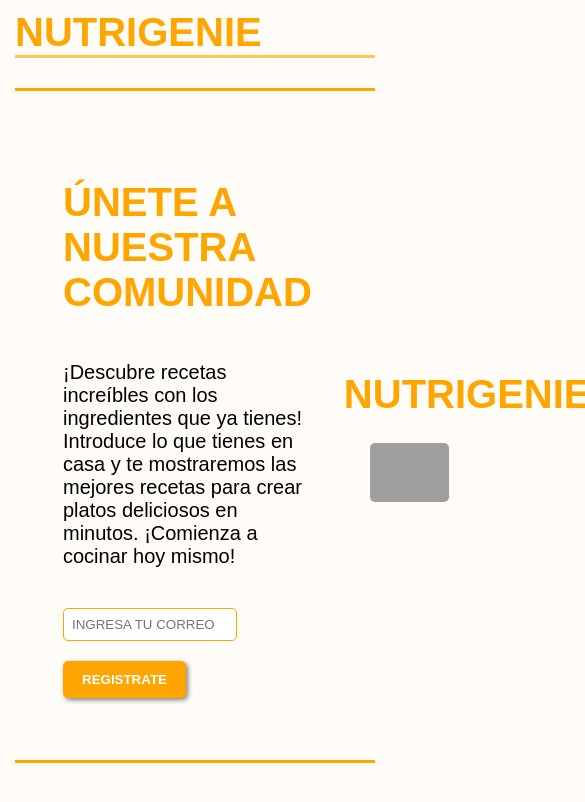
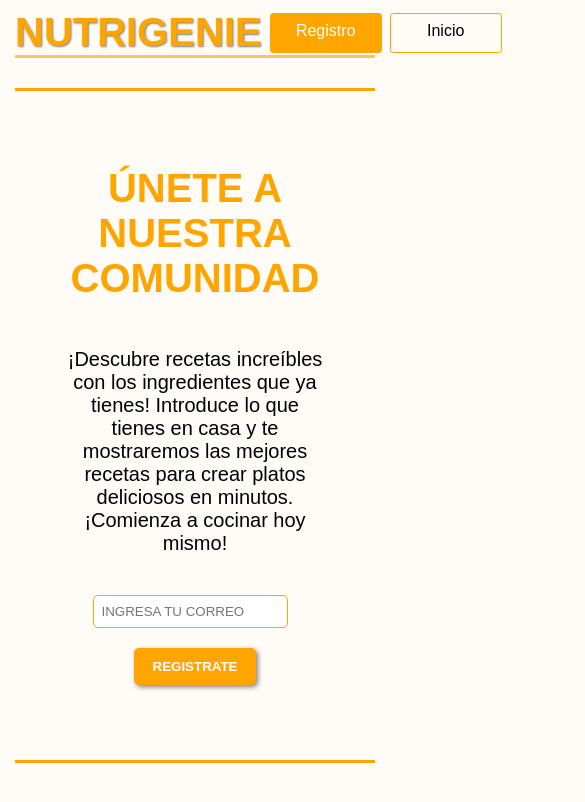
Before and after one commit to xSonts/Leading-page, a website: page index.html in a window 390 px wide. Shown: the top 802 px of the page, 585 px wide, since content can reach past the window. Drawn offline with Linux system fonts and the light colour scheme; grey boxes are pictures that could not be loaded; a web font is replaced by a local one.

Commit message:
Se hizo responsive

```diff
--- a/styles.css
+++ b/styles.css
@@ -24,6 +24,7 @@ header {
 }
 
 header h1 {
+  text-shadow: 1px 1px 2px gray;
   margin: 0;
   margin-inline-end: 1400px;
   font-size: 2.5rem;
@@ -108,6 +109,10 @@ h1 {
   height: auto;
   border-radius: 5px;
 }
+.imagen h1{
+  text-shadow: 1px 1px 2px gray;
+
+}
 
 input[type="text"] {
   margin-top: 20px;
@@ -140,35 +145,44 @@ button:hover {
   color: white;
 }
 
-@media (max-width: 500px) {
-  header {
-    flex-direction: row;
-    align-items: center;
-    justify-content: space-between;
-  }
 
-  header h1 {
-    font-size: 2.5rem;
-  }
-
-  .contenedor {
-    flex-direction: row;
-    justify-content: space-between;
-  }
-
-  .informacion {
-    flex: 0 1 60%;
-    font-size: 1.25rem;
-    align-items:start ;
-  }
-
-  .imagen {
-    flex: 1;
-    max-width: 40%;
-    text-align: center;
-  }
 
   input[type="text"] {
     width: 70%;
   }
-}
+
+  @media screen and (max-width: 768px) {
+    header h1 {
+      flex: 0 1 auto;
+      margin-inline-end: 0;
+    }
+
+    header nav {
+      width: auto;
+      margin-top: 0;
+    }
+
+    .contenedor {
+      flex-direction: column;
+    }
+
+    .informacion {
+      justify-content: center;
+      align-items: center;
+      flex: 0 1 60%;
+      text-align: left;
+    }
+    .informacion h1,.informacion p{
+      text-align: center;
+    }
+
+    .imagen {
+      visibility: hidden;
+      display: none;
+
+    }
+
+    input[type="text"], button {
+      width: auto;
+    }
+  }
```
